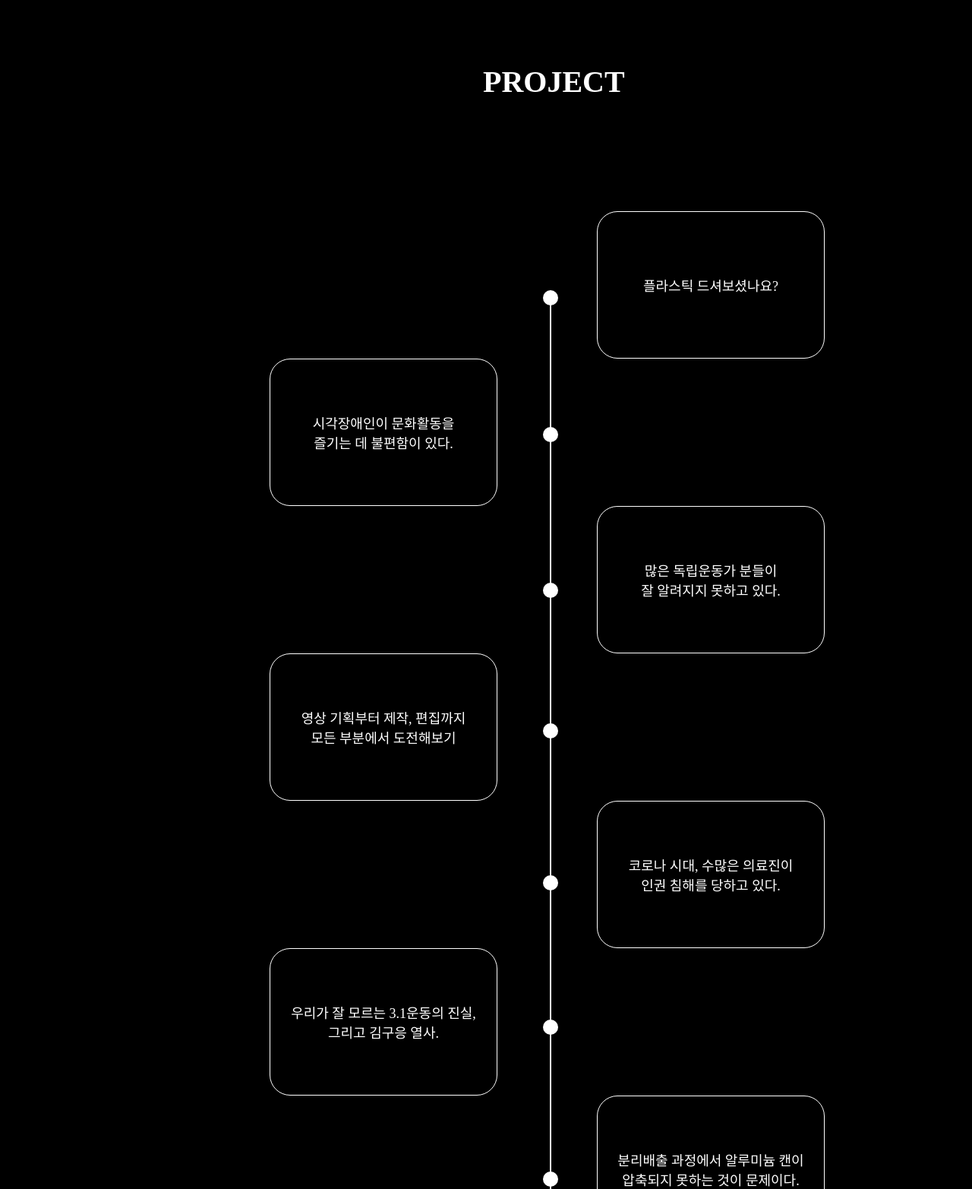
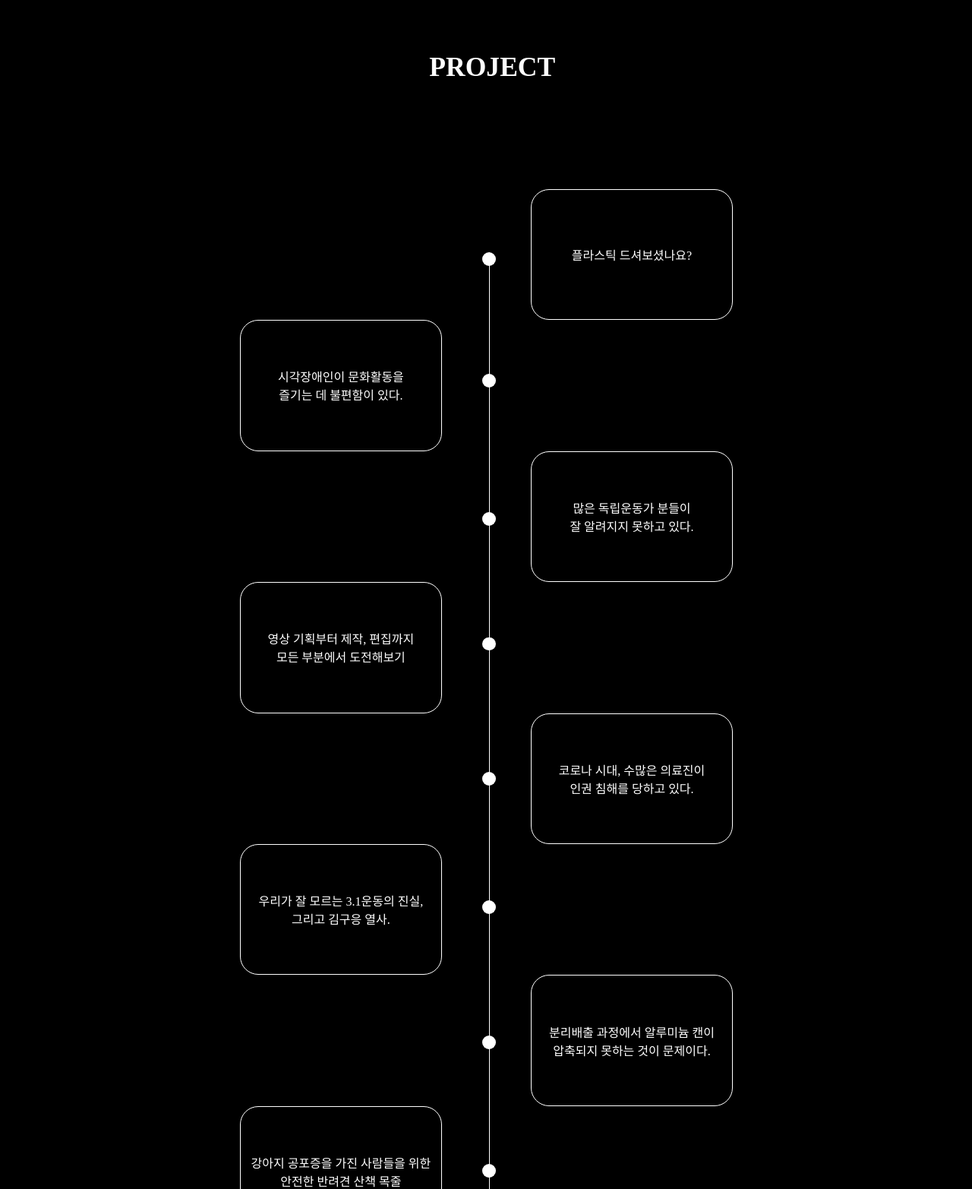
Before and after one commit to whatrudoing/whatrudoing, a plain HTML site: page project.html in a window 1280 px wide. Shown: the part 68-1633 px from the top of the page at 76% size. Drawn offline with Linux system fonts and the light colour scheme.

Commit message:
px to vw

```diff
--- a/css/project.css
+++ b/css/project.css
@@ -74,27 +74,27 @@ a.header-list:active {
   font-family: 'SpoqaHanSansNeo';
   font-style: normal;
   font-weight: bold;
-  font-size: 40px;
+  font-size: 2.7778vw;
   color: white;
   position: absolute;
-  width: 181px;
-  height: 50px;
-  left: 636px;
-  top: 152px;
+  width: 12.5694vw;
+  height: 3.4722vw;
+  left: 44.1667vw;
+  top: 10.5556vw;
 }
 
 .project-box {
   position: relative;
   display: flex;
   box-sizing: border-box;
-  border-radius: 27px;
-  width: 300px;
-  height: 194px;
-  top: 267px;
-  border: 1px solid #FFFFFF;
+  border-radius: 1.875vw;
+  width: 20.8333vw;
+  height: 13.4722vw;
+  top: 18.5417vw;
+  border: 0.0694vw solid #FFFFFF;
   background-color: none;
   font-family: 'SpoqaHanSansNeo-light';
-  font-size: 18px;
+  font-size: 1.25vw;
   color: white;
   align-items: center;
   justify-content: center;
@@ -102,99 +102,99 @@ a.header-list:active {
 }
 
 .project-box1 {
-  left: 786px;
+  left: 54.5833vw;
 }
 
 .project-box2 {
-  left: 355px;
+  left: 24.6528vw;
 }
 
 .project-box3 {
-  left: 786px;
+  left: 54.5833vw;
 }
 
 .project-box4 {
-  left: 355px;
+  left: 24.6528vw;
 }
 
 .project-box5 {
-  left: 786px;
+  left: 54.5833vw;
 }
 
 .project-box6 {
-  left: 355px;
+  left: 24.6528vw;
 }
 
 .project-box7 {
-  left: 786px;
+  left: 54.5833vw;
 }
 
 .project-box8 {
-  left: 355px;
+  left: 24.6528vw;
 }
 
 .project-box9 {
-  left: 786px;
+  left: 54.5833vw;
 }
 
 .project-box10 {
-  left: 355px;
+  left: 24.6528vw;
 }
 
 .line {
   position: absolute;
-  width: 2px;
-  height: 1750px;
-  left: 724px;
-  top: 450px;
+  width: 0.1389vw;
+  height: 121.5278vw;
+  left: 50.2778vw;
+  top: 31.25vw;
   background-color: white;
 }
 
 .circle {
-  width: 20px;
-  height: 20px;
-  border-radius: 150px;
+  width: 1.3889vw;
+  height: 1.3889vw;
+  border-radius: 10.4167vw;
   position: absolute;
-  left: 714.5px;
+  left: 49.6181vw;
   background-color: white;
 }
 
 .circle1 {
-  top: 450px;
+  top: 31.25vw;
 }
 
 .circle2 {
-  top: 630px;
+  top: 43.75vw;
 }
 
 .circle3 {
-  top: 835px;
+  top: 57.9861vw;
 }
 
 .circle4 {
-  top: 1020px;
+  top: 70.8333vw;
 }
 
 .circle5 {
-  top: 1220px;
+  top: 84.7222vw;
 }
 
 .circle6 {
-  top: 1410px;
+  top: 97.9167vw;
 }
 
 .circle7 {
-  top: 1610px;
+  top: 111.8056vw;
 }
 
 .circle8 {
-  top: 1800px;
+  top: 125vw;
 }
 
 .circle9 {
-  top: 2010px;
+  top: 139.5833vw;
 }
 
 .circle10 {
-  top: 2190px;
+  top: 152.0833vw;
 }
```
Also changed, not shown: css/music.css (+9 -9 lines), css/photo.css (+29 -29 lines).
